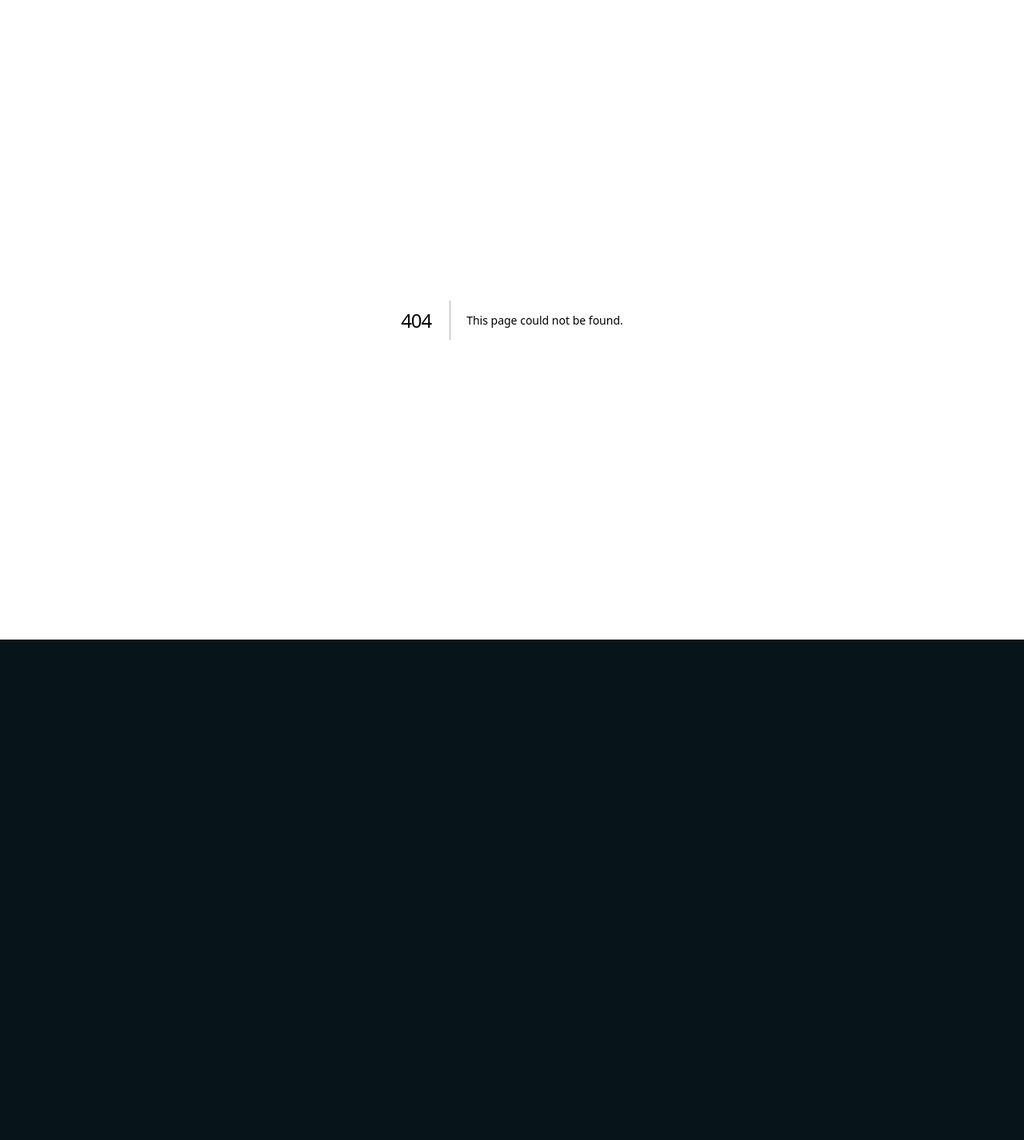
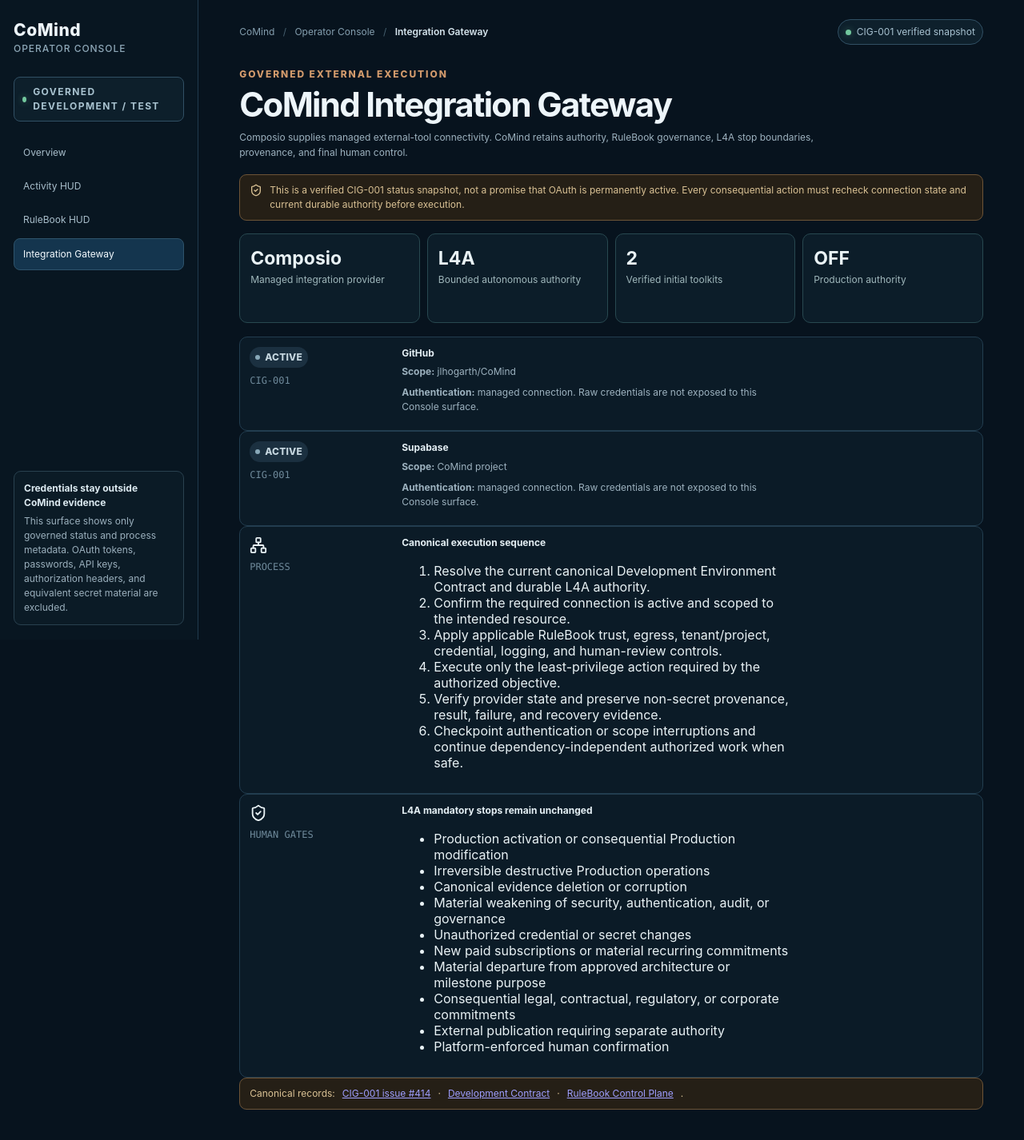
Before and after one commit to jlhogarth/CoMind, a Next.js app in the folder apps/operator-console/: page /integrations in a window 1280 px wide. Before the commit this address had no page. Shown: the top 1426 px of the page at 80% size. Before the commit the page ends 800 px from the top, so only its background shows below. Built offline with nearby package versions, Linux system fonts and the light colour scheme.

Commit message:
CIG-001: canonicalize governed Composio integration gateway

```diff
--- a/apps/operator-console/src/app/activity/page.tsx
+++ b/apps/operator-console/src/app/activity/page.tsx
@@ -320,6 +320,8 @@ export default function ActivityHudPage() {
         <nav aria-label="Operator Console">
           <a href="/">Overview</a>
           <a className="active" href="/activity" aria-current="page">Activity HUD</a>
+          <a href="/rulebook">RuleBook HUD</a>
+          <a href="/integrations">Integration Gateway</a>
         </nav>
         <div className="hud-side-note">
           <b>Source evidence stays separate</b>
--- /dev/null
+++ b/apps/operator-console/src/app/integrations/page.tsx
@@ -0,0 +1,103 @@
+import { Network, ShieldCheck } from "lucide-react";
+
+import {
+  integrationGatewayProcess,
+  integrationGatewaySnapshot,
+  isPublicIntegrationGatewaySnapshotSafe,
+  l4aMandatoryStops,
+} from "@/lib/integration-gateway/model";
+
+export default function IntegrationGatewayPage() {
+  const snapshot = integrationGatewaySnapshot;
+  if (!isPublicIntegrationGatewaySnapshotSafe(snapshot)) {
+    throw new Error("Integration Gateway status projection violated its non-secret boundary");
+  }
+
+  return (
+    <main className="hud-shell">
+      <aside className="hud-sidebar">
+        <a className="hud-brand" href="/">CoMind <span>Operator Console</span></a>
+        <div className="hud-env"><i /> GOVERNED DEVELOPMENT / TEST</div>
+        <nav aria-label="Operator Console">
+          <a href="/">Overview</a>
+          <a href="/activity">Activity HUD</a>
+          <a href="/rulebook">RuleBook HUD</a>
+          <a className="active" href="/integrations" aria-current="page">Integration Gateway</a>
+        </nav>
+        <div className="hud-side-note">
+          <b>Credentials stay outside CoMind evidence</b>
+          This surface shows only governed status and process metadata. OAuth tokens, passwords, API keys, authorization headers, and equivalent secret material are excluded.
+        </div>
+      </aside>
+
+      <section className="hud-content">
+        <header className="hud-topbar">
+          <div className="hud-breadcrumb">CoMind <span>/</span> Operator Console <span>/</span> <b>Integration Gateway</b></div>
+          <div className="hud-source-state source-connected"><i /> CIG-001 verified snapshot</div>
+        </header>
+
+        <div className="hud-heading">
+          <div>
+            <p className="hud-eyebrow">Governed external execution</p>
+            <h1>CoMind Integration Gateway</h1>
+            <p>Composio supplies managed external-tool connectivity. CoMind retains authority, RuleBook governance, L4A stop boundaries, provenance, and final human control.</p>
+          </div>
+        </div>
+
+        <div className="hud-data-note" role="status">
+          <ShieldCheck size={16} />
+          <span>This is a verified CIG-001 status snapshot, not a promise that OAuth is permanently active. Every consequential action must recheck connection state and current durable authority before execution.</span>
+        </div>
+
+        <div className="cards">
+          <article className="card"><h2>{snapshot.provider}</h2><p>Managed integration provider</p></article>
+          <article className="card"><h2>{snapshot.authority}</h2><p>Bounded autonomous authority</p></article>
+          <article className="card"><h2>{snapshot.connections.length}</h2><p>Verified initial toolkits</p></article>
+          <article className="card"><h2>OFF</h2><p>Production authority</p></article>
+        </div>
+
+        <section aria-label="Verified integration connections">
+          {snapshot.connections.map((connection) => (
+            <article className="activity-card" key={connection.toolkit}>
+              <div className="activity-card-main">
+                <div className="activity-state-column">
+                  <span className="state-pill"><i aria-hidden="true" />{connection.status}</span>
+                  <span className="activity-key">CIG-001</span>
+                </div>
+                <div className="activity-summary-column">
+                  <div className="activity-title-row"><h3>{connection.toolkit}</h3></div>
+                  <p><b>Scope:</b> {connection.scope}</p>
+                  <p><b>Authentication:</b> {connection.authentication}. Raw credentials are not exposed to this Console surface.</p>
+                </div>
+              </div>
+            </article>
+          ))}
+        </section>
+
+        <section className="activity-card" aria-labelledby="gateway-process-title">
+          <div className="activity-card-main">
+            <div className="activity-state-column"><Network size={22} aria-hidden="true" /><span className="activity-key">PROCESS</span></div>
+            <div className="activity-summary-column">
+              <div className="activity-title-row"><h3 id="gateway-process-title">Canonical execution sequence</h3></div>
+              <ol>{integrationGatewayProcess.map((step) => <li key={step}>{step}</li>)}</ol>
+            </div>
+          </div>
+        </section>
+
+        <section className="activity-card" aria-labelledby="gateway-stops-title">
+          <div className="activity-card-main">
+            <div className="activity-state-column"><ShieldCheck size={22} aria-hidden="true" /><span className="activity-key">HUMAN GATES</span></div>
+            <div className="activity-summary-column">
+              <div className="activity-title-row"><h3 id="gateway-stops-title">L4A mandatory stops remain unchanged</h3></div>
+              <ul>{l4aMandatoryStops.map((stop) => <li key={stop}>{stop}</li>)}</ul>
+            </div>
+          </div>
+        </section>
+
+        <div className="hud-data-note">
+          Canonical records: <a href="https://github.com/jlhogarth/CoMind/issues/414" target="_blank" rel="noreferrer">CIG-001 issue #414</a> · <a href="https://github.com/jlhogarth/CoMind/blob/main/docs/governance/COMIND-DEVELOPMENT-ENVIRONMENT-CONTRACT.md" target="_blank" rel="noreferrer">Development Contract</a> · <a href="https://github.com/jlhogarth/CoMind/blob/main/docs/governance/rulebook-control-plane.md" target="_blank" rel="noreferrer">RuleBook Control Plane</a>.
+        </div>
+      </section>
+    </main>
+  );
+}
--- a/apps/operator-console/src/app/rulebook/page.tsx
+++ b/apps/operator-console/src/app/rulebook/page.tsx
@@ -111,6 +111,7 @@ export default function RulebookHudPage() {
           <a href="/">Overview</a>
           <a href="/activity">Activity HUD</a>
           <a className="active" href="/rulebook" aria-current="page">RuleBook HUD</a>
+          <a href="/integrations">Integration Gateway</a>
         </nav>
         <div className="hud-side-note">
           <b>Public status stays synthetic</b>
--- /dev/null
+++ b/apps/operator-console/src/lib/integration-gateway/model.ts
@@ -0,0 +1,89 @@
+export type IntegrationGatewayConnectionStatus =
+  | "ACTIVE"
+  | "AUTH_REQUIRED"
+  | "SCOPE_REQUIRED"
+  | "EXPIRED"
+  | "HUMAN_CONFIRMATION_REQUIRED"
+  | "BLOCKED";
+
+export interface IntegrationGatewayConnectionSnapshot {
+  readonly toolkit: string;
+  readonly status: IntegrationGatewayConnectionStatus;
+  readonly scope: string;
+  readonly authentication: string;
+}
+
+export interface IntegrationGatewaySnapshot {
+  readonly work_key: "CIG-001";
+  readonly provider: "Composio";
+  readonly authority: "L4A";
+  readonly production_authority: false;
+  readonly verification_mode: "verified_snapshot";
+  readonly verified_at: string;
+  readonly credential_boundary: string;
+  readonly connections: readonly IntegrationGatewayConnectionSnapshot[];
+}
+
+export const integrationGatewaySnapshot: IntegrationGatewaySnapshot = Object.freeze({
+  work_key: "CIG-001",
+  provider: "Composio",
+  authority: "L4A",
+  production_authority: false,
+  verification_mode: "verified_snapshot",
+  verified_at: "2026-10-30T16:08:00.064Z",
+  credential_boundary: "OAuth and provider credentials remain in the integration provider or approved platform session. CoMind retains non-secret governance and provenance metadata only.",
+  connections: Object.freeze([
+    Object.freeze({ toolkit: "GitHub", status: "ACTIVE", scope: "jlhogarth/CoMind", authentication: "managed connection" }),
+    Object.freeze({ toolkit: "Supabase", status: "ACTIVE", scope: "CoMind project", authentication: "managed connection" }),
+  ]),
+});
+
+export const integrationGatewayProcess = Object.freeze([
+  "Resolve the current canonical Development Environment Contract and durable L4A authority.",
+  "Confirm the required connection is active and scoped to the intended resource.",
+  "Apply applicable RuleBook trust, egress, tenant/project, credential, logging, and human-review controls.",
+  "Execute only the least-privilege action required by the authorized objective.",
+  "Verify provider state and preserve non-secret provenance, result, failure, and recovery evidence.",
+  "Checkpoint authentication or scope interruptions and continue dependency-independent authorized work when safe.",
+]);
+
+export const l4aMandatoryStops = Object.freeze([
+  "Production activation or consequential Production modification",
+  "Irreversible destructive Production operations",
+  "Canonical evidence deletion or corruption",
+  "Material weakening of security, authentication, audit, or governance",
+  "Unauthorized credential or secret changes",
+  "New paid subscriptions or material recurring commitments",
+  "Material departure from approved architecture or milestone purpose",
+  "Consequential legal, contractual, regulatory, or corporate commitments",
+  "External publication requiring separate authority",
+  "Platform-enforced human confirmation",
+]);
+
+const forbiddenEvidenceKeys = new Set([
+  "access_token",
+  "refresh_token",
+  "authorization",
+  "password",
+  "api_key",
+  "client_secret",
+  "secret_key",
+  "service_role_key",
+  "database_url",
+  "token",
+]);
+
+function containsForbiddenEvidence(value: unknown): boolean {
+  if (Array.isArray(value)) return value.some(containsForbiddenEvidence);
+  if (value === null || typeof value !== "object") return false;
+  return Object.entries(value as Record<string, unknown>).some(([key, nested]) =>
+    forbiddenEvidenceKeys.has(key.toLowerCase()) || containsForbiddenEvidence(nested),
+  );
+}
+
+export function isPublicIntegrationGatewaySnapshotSafe(value: IntegrationGatewaySnapshot): boolean {
+  return value.production_authority === false
+    && value.verification_mode === "verified_snapshot"
+    && !containsForbiddenEvidence(value)
+    && value.connections.every((connection) => connection.scope.trim().length > 0);
+}
```
Also changed, not shown: apps/operator-console/src/app/page.tsx (+7 -3 lines), 4 other files (tests, documents, lock files or other folders).
